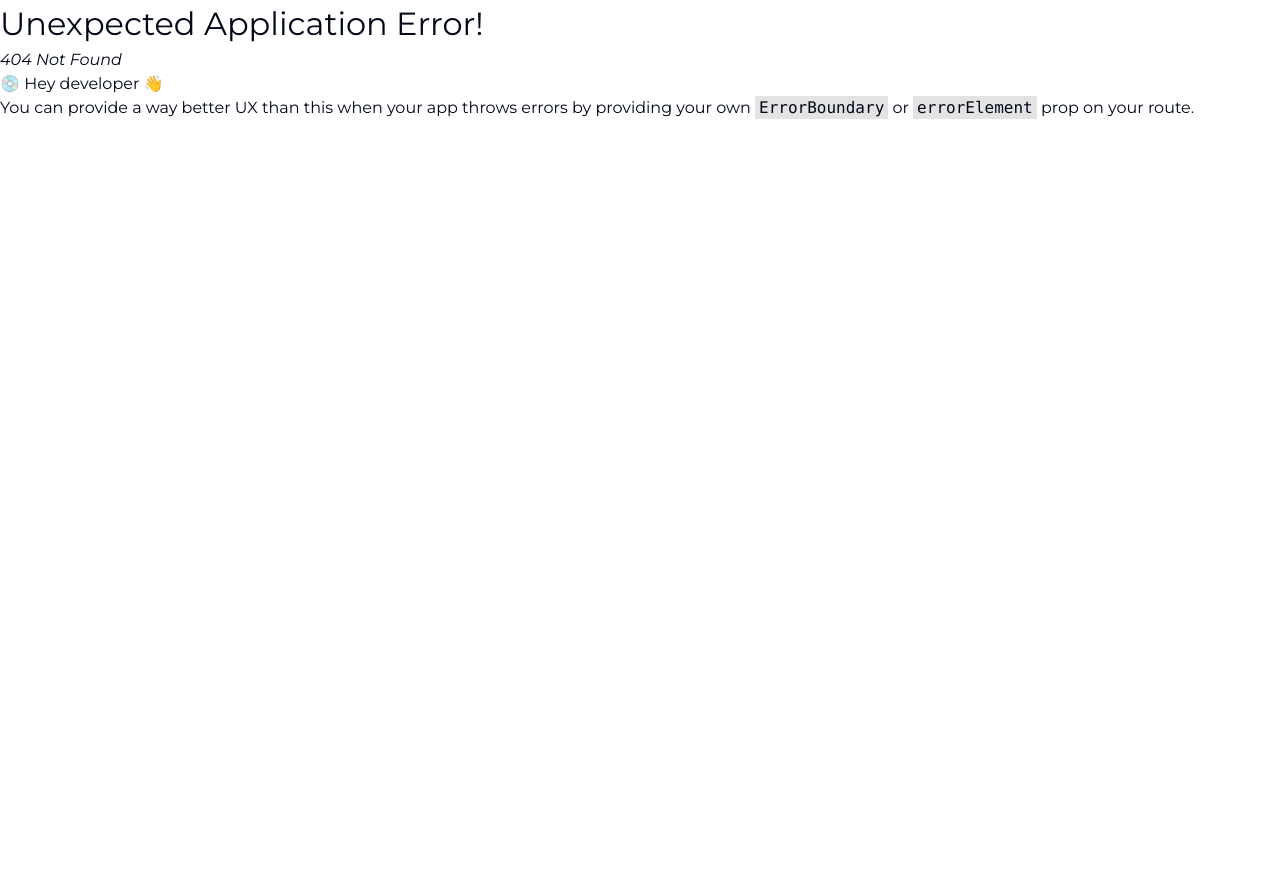
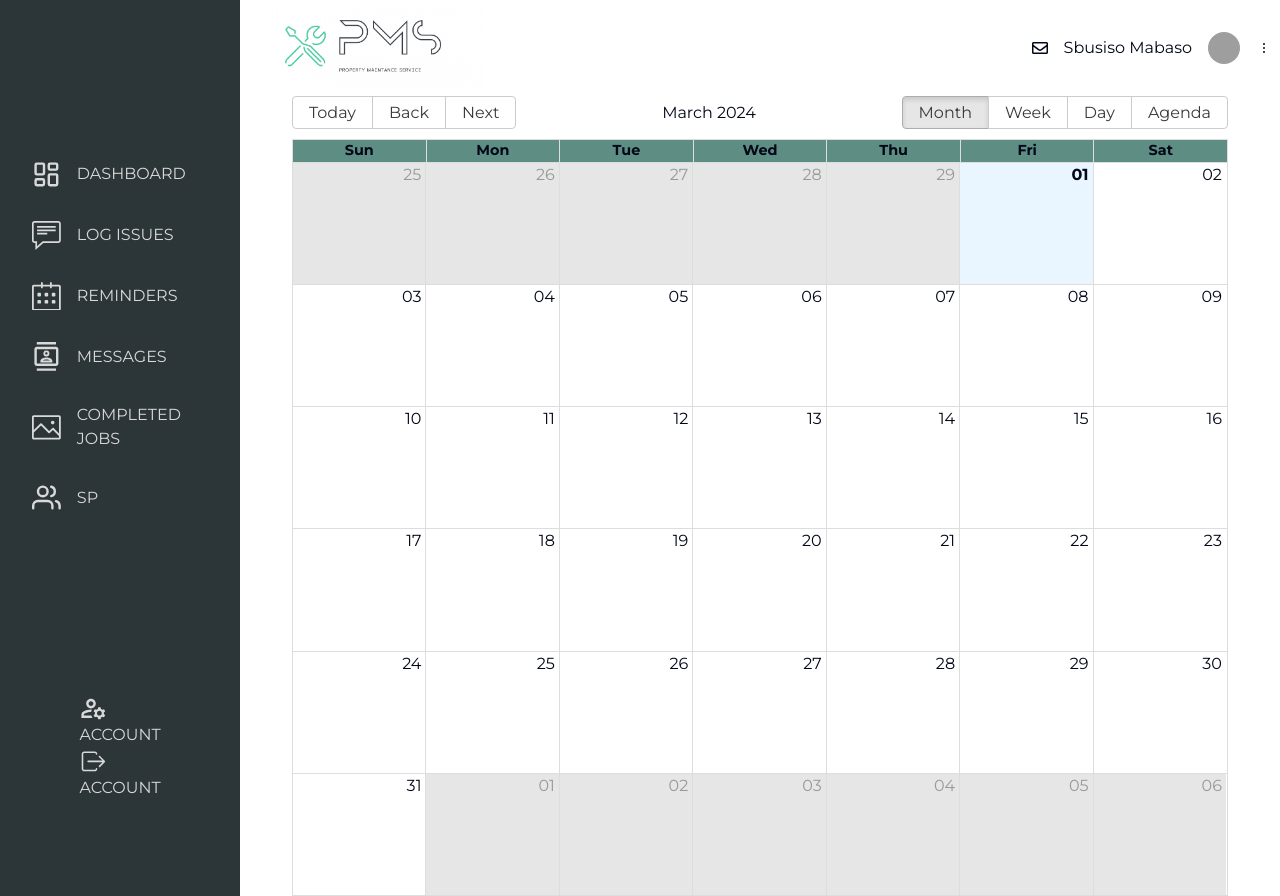
Before and after one commit to The-Winning-Team-Tshimologo/vite-react-pms, a React app: page /reminders in a window 1280 px wide. Before the commit this address had no page. Before the commit the page ends 800 px from the top, so only its background shows below. Built offline with nearby package versions, Linux system fonts and the light colour scheme; grey boxes are pictures that could not be loaded; the HTML template or start-up script is replaced by a standard one.

Commit message:
created reminders page for user

```diff
--- a/src/App.jsx
+++ b/src/App.jsx
@@ -25,6 +25,8 @@ import Signin from "./pages/signin/SignIn";
 import MessagingPage from "./pages/messagingPage/MessagingPage";
 import Invoice from "./components/invoice/Invoice";
 import Profile from "./pages/profile/Profile";
+import ADDashboard from "./pages/adminDashboard/adminDashboard";
+import Reminders from "./pages/reminders/Reminders";
 
 
 function App({ children }) {
@@ -173,6 +175,22 @@ function App({ children }) {
             </ProtectedRoute>
           ),
         },
+        {
+          path: "/add-dashboard",
+          element: (
+            <ProtectedRoute>
+              <ADDashboard/>
+            </ProtectedRoute>
+          ),
+        },
+        {
+          path: "/reminders",
+          element: (
+            <ProtectedRoute>
+              <Reminders/>
+            </ProtectedRoute>
+          ),
+        },
       ],
     },
   ]);
--- a/src/pages/appointments/Appointments.jsx
+++ b/src/pages/appointments/Appointments.jsx
@@ -73,7 +73,7 @@ const myEventsList = [
   ),
 ];
 
-const eventStyleGetter = (event, start, end, isSelected) => {
+export const eventStyleGetter = (event, start, end, isSelected) => {
   const style = {
     backgroundColor: "var(--color-tertiary-opaque)",
     borderRadius: "0px",
--- /dev/null
+++ b/src/pages/reminders/Reminders.jsx
@@ -0,0 +1,41 @@
+import Header from "@/components/header/Header";
+import React from "react";
+import { Calendar, dayjsLocalizer } from "react-big-calendar";
+import { eventStyleGetter } from "../appointments/Appointments";
+import dayjs from "dayjs";
+
+const Reminders = () => {
+  const localizer = dayjsLocalizer(dayjs);
+
+  const today = dayjs();
+  const tomorrow = dayjs().add(1, "day");
+  const nextWeekTuesday = dayjs().add(1, "week").day(2);
+
+  const createEvent = (date, hour, title) => ({
+    title,
+    start: new Date(new Date(date).setHours(hour, 0, 0)),
+    end: new Date(new Date(date).setHours(hour + 1, 0, 0)),
+  });
+
+  const myEventsList = [];
+
+  return (
+    <div>
+      <Header />
+      <div className="flex justify-center items-center min-h-screen">
+        <div style={{ width: "90%" }}>
+          <Calendar
+            localizer={localizer}
+            events={myEventsList}
+            startAccessor="start"
+            endAccessor="end"
+            style={{ height: 800 }}
+            eventPropGetter={eventStyleGetter}
+          />
+        </div>
+      </div>
+    </div>
+  );
+};
+
+export default Reminders;
```
Also changed, not shown: src/pages/reminders/Reminders.css (added).
